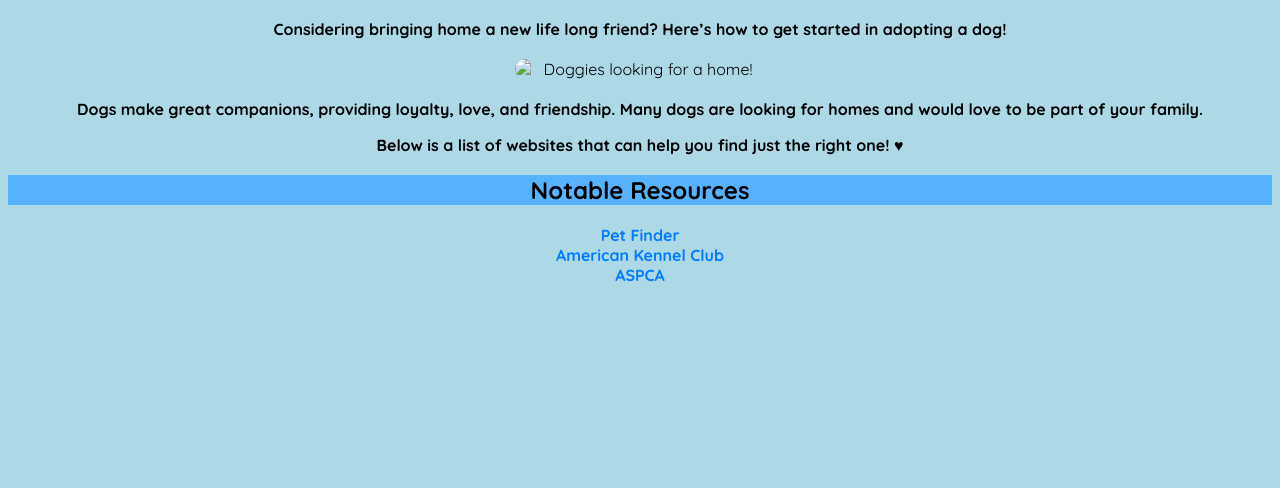
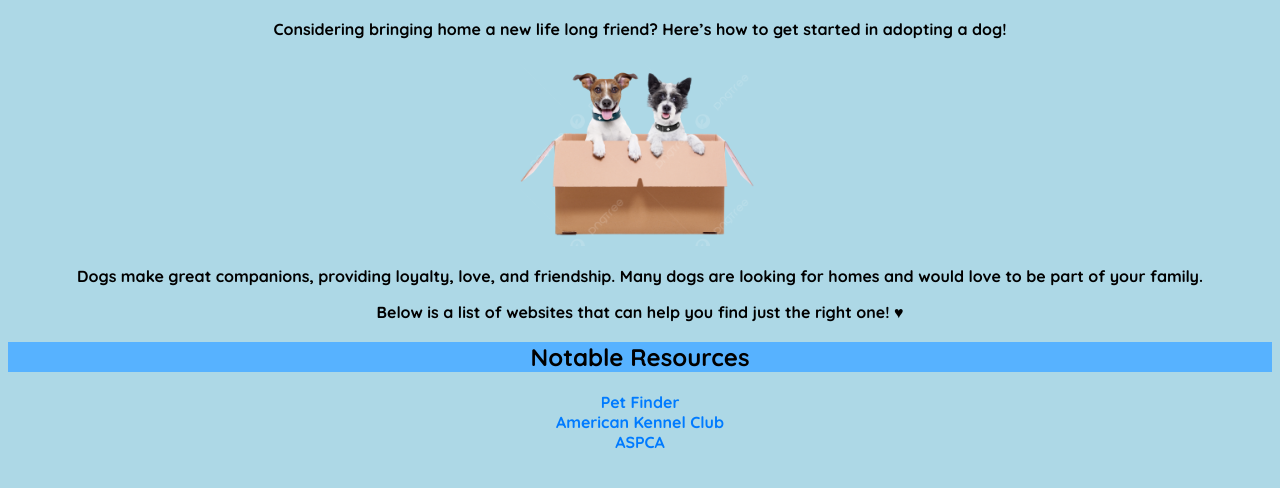
Before and after one commit to sushidogKF/m4adoptadog, a plain HTML site: page index.html in a window 1280 px wide. Shown: the part 64-552 px from the top of the page. Drawn offline with Linux system fonts and the light colour scheme.

Commit message:
change to png file name

```diff
--- a/index.html
+++ b/index.html
@@ -42,7 +42,7 @@
 	<h1 style="background-color: #57B2FF;">Adopt a Dog</h1>
 	<p><b>Considering bringing home a new life long friend? Here’s how to get started in adopting a dog!</b><p>
 
-	     <img src= "IMED Media/dogbox.png" alt="Doggies looking for a home!" class="clickable-image">
+	     <img src= "dogbox.png" alt="Doggies looking for a home!" class="clickable-image">
 
 	<p><b>Dogs make great companions, providing loyalty, love, and friendship. Many dogs are looking for homes and would love to be part of your family.</b></p>
 
```
